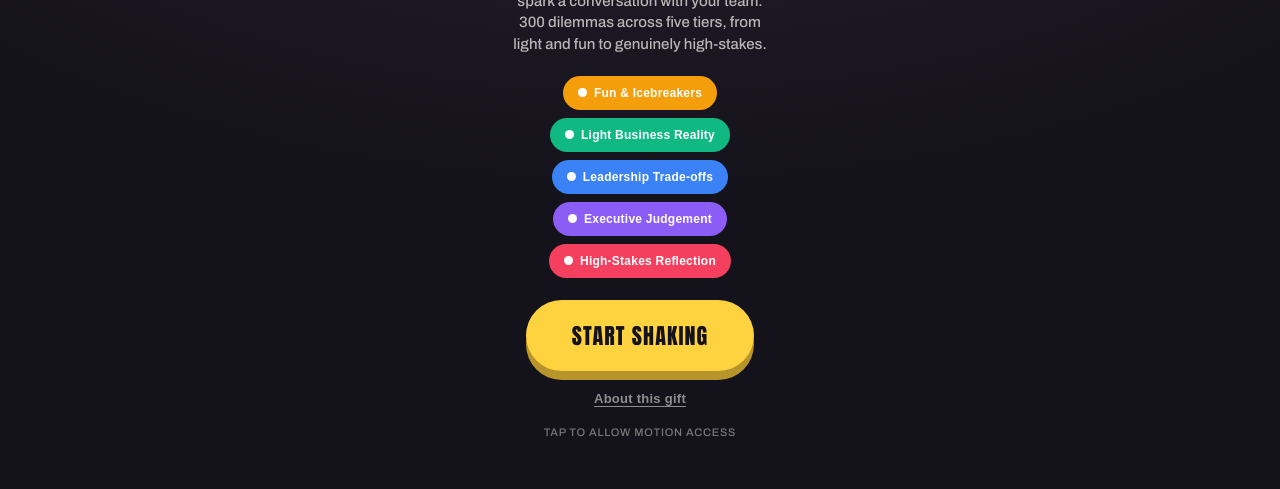
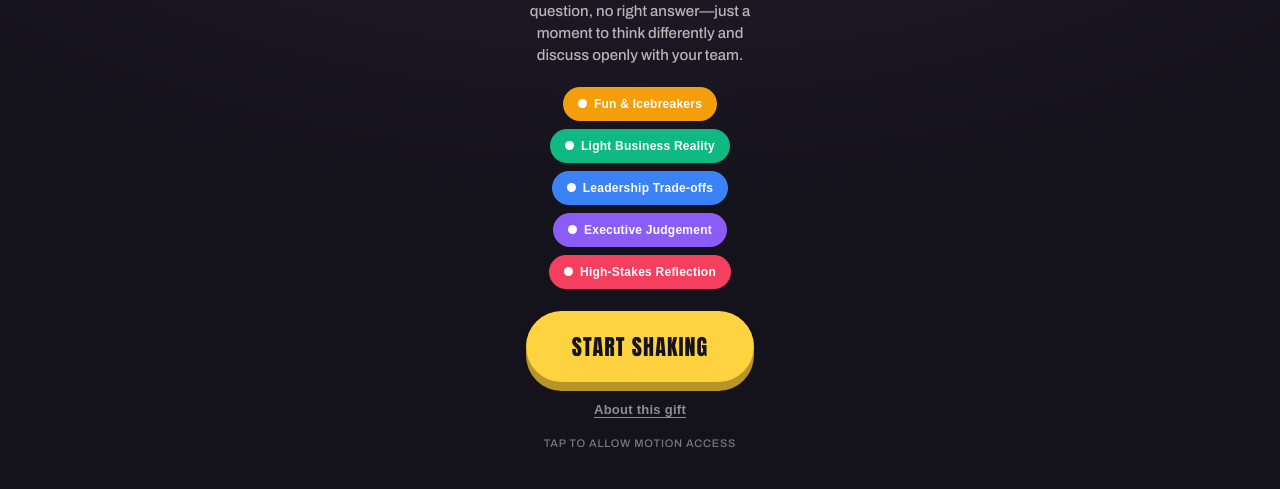
Before and after one commit to SpudandHolly/henrysicebreakers, a plain HTML site: page index.html in a window 1280 px wide. Shown: the part 311-800 px from the top of the page. Drawn offline with Linux system fonts and the light colour scheme.

Commit message:
Update home screen copy to explain meeting purpose
Co-Authored-By: Claude Opus 4.5 <noreply@anthropic.com>

```diff
--- a/index.html
+++ b/index.html
@@ -84,7 +84,7 @@
   <div id="gate">
     <div class="eyebrow">A companion to Be a Better Boss</div>
     <div class="mark"><span class="lo">Henry&#39;s</span><br><span class="hi">Icebreakers</span></div>
-    <p>Shake your phone for a question to spark a conversation with your team. 300 dilemmas across five tiers, from light and fun to genuinely high-stakes.</p>
+    <p>Before every meeting, shake for a would-you-rather scenario. One question, no right answer—just a moment to think differently and discuss openly with your team.</p>
     <div class="tiers" id="tierPicker"></div>
     <button id="start">Start shaking</button>
     <button class="about-link" id="aboutOpen" type="button">About this gift</button>
```
